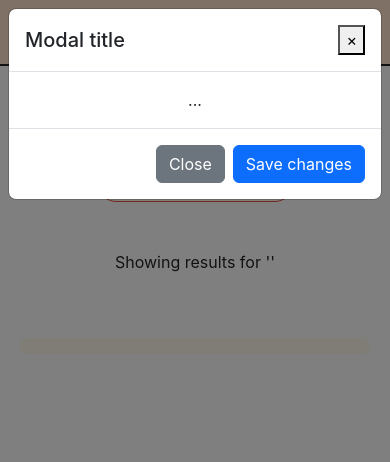
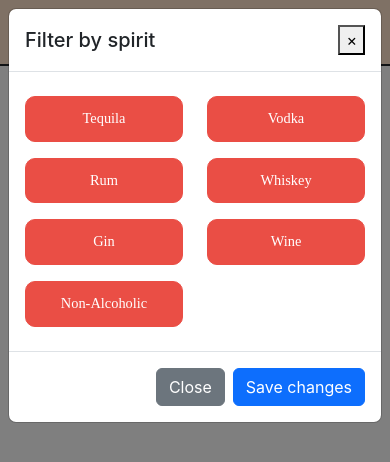
Before and after one commit to jazdmiller/shakn, a React (Create React App) app in the folder client/: page /results in a window 390 px wide. Both pictures are taken after a click on the button "Filter". Shown: the top 462 px of the page. Built offline with nearby package versions, Linux system fonts and the light colour scheme; the HTML template or start-up script is replaced by a standard one.

Commit message:
add categories to mobile filter

```diff
--- a/client/src/pages/Results.js
+++ b/client/src/pages/Results.js
@@ -95,14 +95,14 @@ function Results({ value }) {
             id="exampleModal"
             tabindex="-1"
             role="dialog"
-            aria-labelledby="exampleModalLabel"
+            aria-labelledby="filter"
             aria-hidden="true"
           >
             <div class="modal-dialog" role="document">
               <div class="modal-content">
                 <div class="modal-header">
-                  <h5 class="modal-title" id="exampleModalLabel">
-                    Modal title
+                  <h5 class="modal-title" id="filter">
+                    Filter by spirit
                   </h5>
                   <button
                     type="button"
@@ -113,7 +113,17 @@ function Results({ value }) {
                     <span aria-hidden="true">&times;</span>
                   </button>
                 </div>
-                <div class="modal-body">...</div>
+                <div class="modal-body">
+                  <div className="row">
+                  {categories.map((category) => (
+                <div className="col-6 my-2">
+                  <Link to={`/results/${category}`} key={category} aria-label="Close" class="close" data-bs-dismiss="modal">
+                    <CategoryLabel category={category} id="filter-label" />
+                  </Link>
+                </div>
+              ))}
+                  </div>
+                </div>
                 <div class="modal-footer">
                   <button
                     type="button"
```
Also changed, not shown: 1 other file (tests, documents, lock files or other folders).
